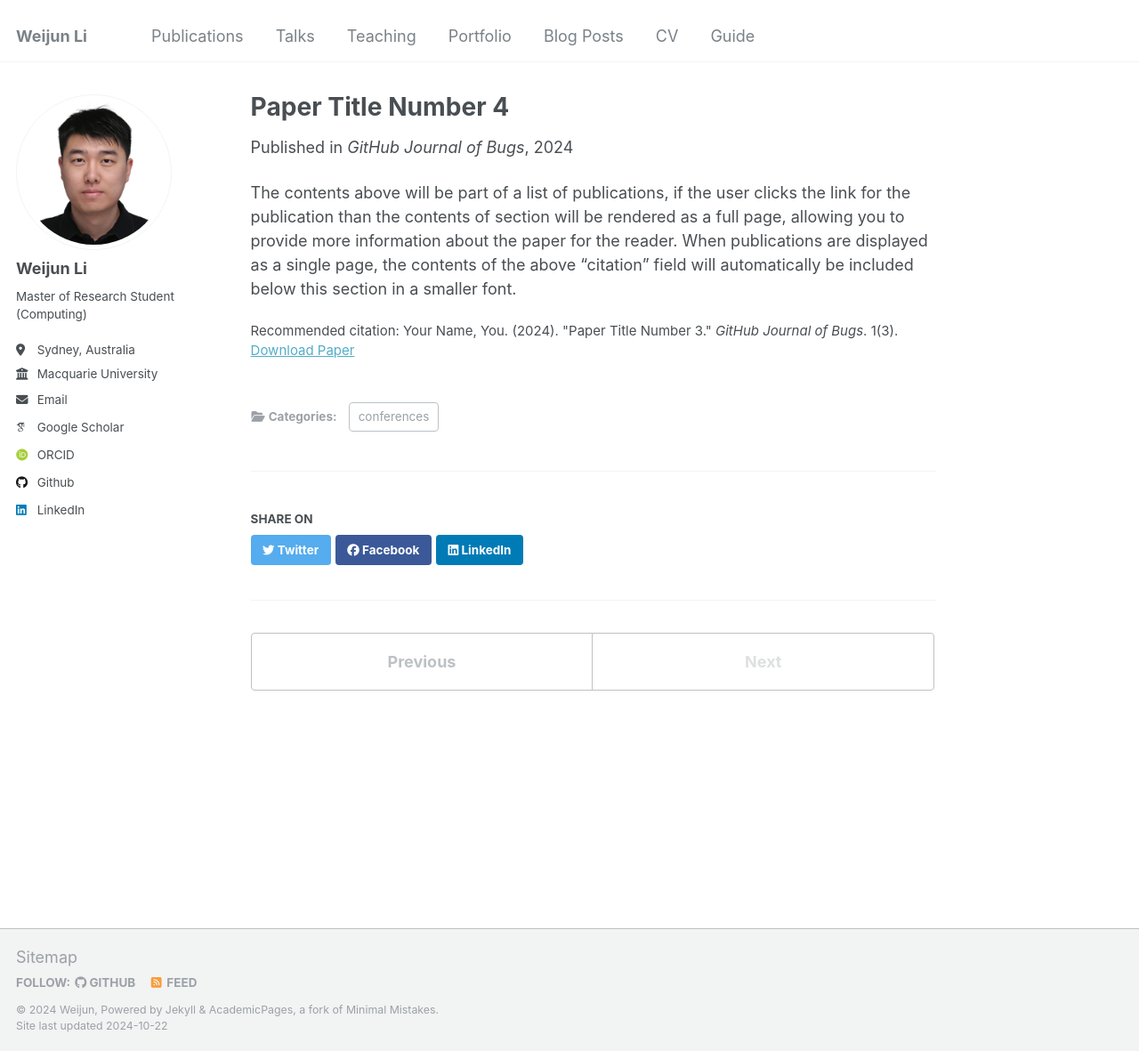
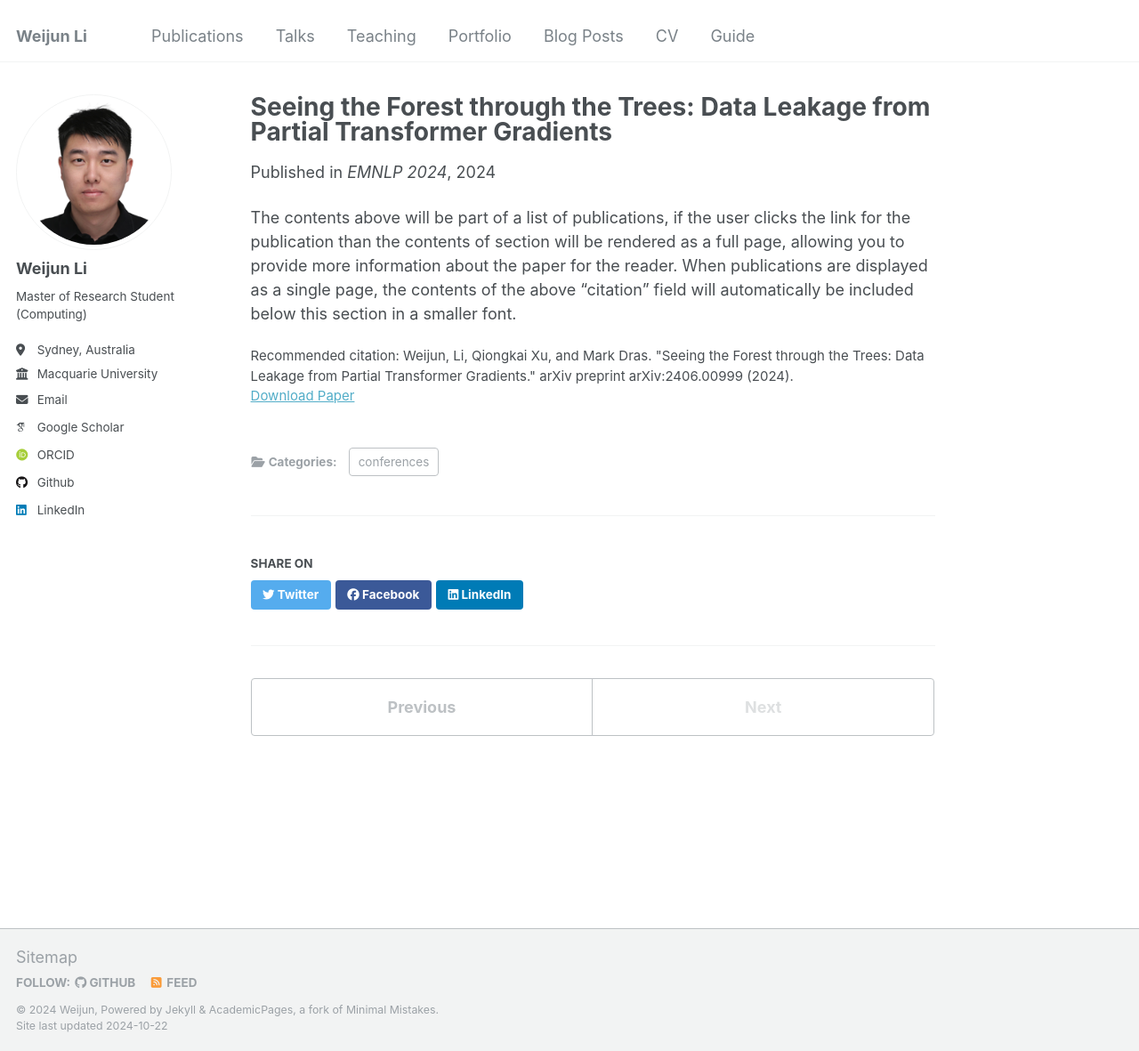
Before and after one commit to weijun-l/weijun-l.github.io, a Jekyll site: the page built from _publications/2024-02-17-paper-title-number-4.md, in a window 1280 px wide and 1181 px high. Shown: the whole window at 89% size. Built offline with Jekyll 4.4.1, drawn with Linux system fonts in a browser that asks for light colours; some web fonts are replaced.

Commit message:
updata profile

```diff
--- a/_publications/2024-02-17-paper-title-number-4.md
+++ b/_publications/2024-02-17-paper-title-number-4.md
@@ -1,13 +1,13 @@
 ---
-title: "Paper Title Number 4"
+title: "Seeing the Forest through the Trees: Data Leakage from Partial Transformer Gradients"
 collection: publications
 category: conferences
 permalink: /publication/2024-02-17-paper-title-number-4
-excerpt: 'This paper is about fixing template issue #693.'
+excerpt: 'We investigate the data leakage risks in the distributed learning scheme.'
 date: 2024-02-17
-venue: 'GitHub Journal of Bugs'
-paperurl: 'http://academicpages.github.io/files/paper3.pdf'
-citation: 'Your Name, You. (2024). &quot;Paper Title Number 3.&quot; <i>GitHub Journal of Bugs</i>. 1(3).'
+venue: 'EMNLP 2024'
+paperurl: 'https://arxiv.org/abs/2406.00999'
+citation: 'Weijun, Li, Qiongkai Xu, and Mark Dras. "Seeing the Forest through the Trees: Data Leakage from Partial Transformer Gradients." arXiv preprint arXiv:2406.00999 (2024).'
 ---
 
 The contents above will be part of a list of publications, if the user clicks the link for the publication than the contents of section will be rendered as a full page, allowing you to provide more information about the paper for the reader. When publications are displayed as a single page, the contents of the above "citation" field will automatically be included below this section in a smaller font.
```
